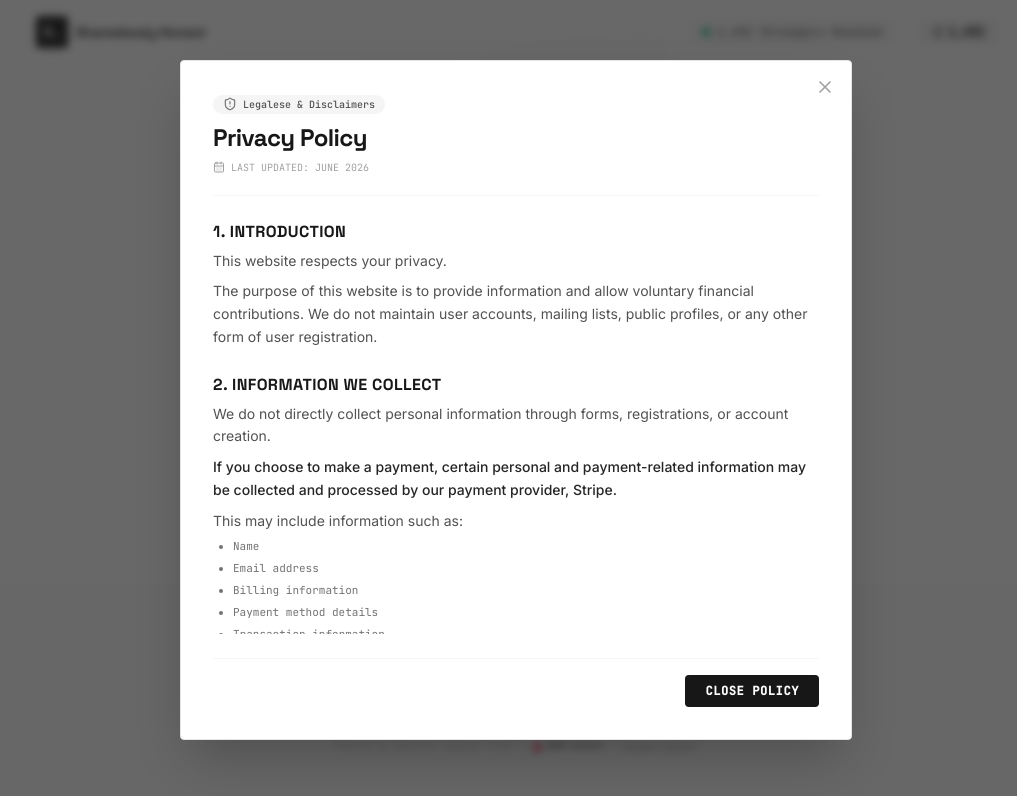
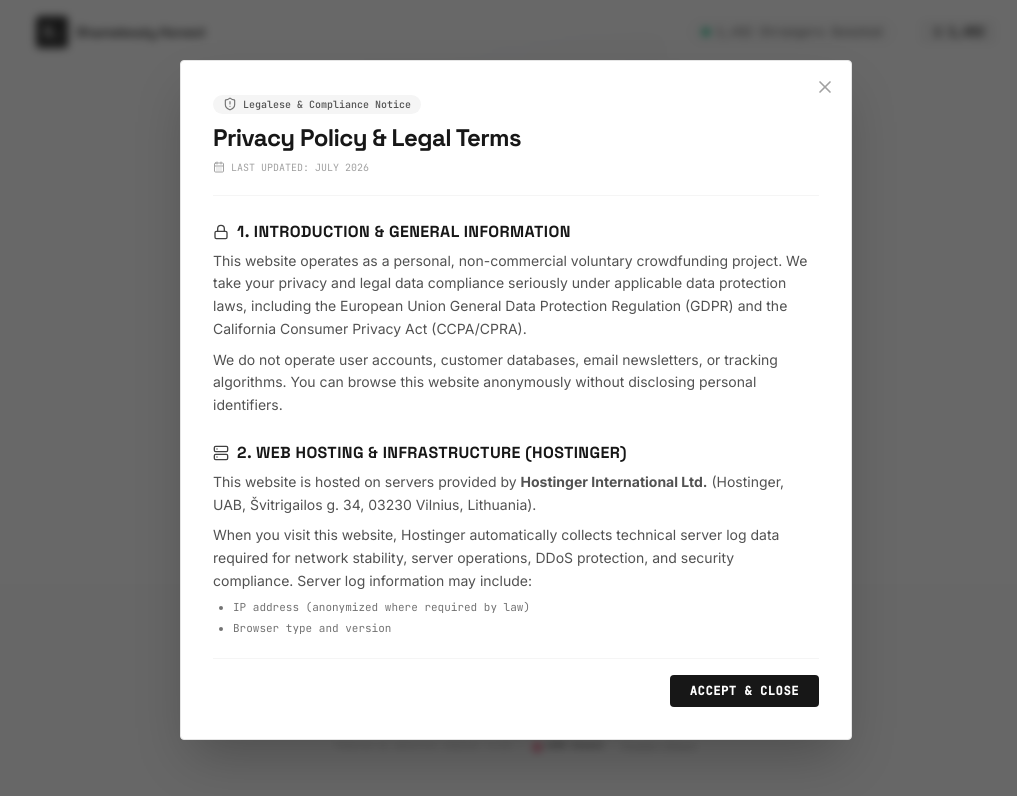
Before and after one commit to dgdentallabor-dot/I-want-to-be, a React (Vite) app: page / in a window 1280 px wide. Both pictures are taken after a click on the button "Privacy Policy". Shown: the part 9799-10595 px from the top of the page, without its empty margins (124-1141 px from the left). Built offline with nearby package versions, Linux system fonts and the light colour scheme; no server answers.

Commit message:
feat: update privacy modal and refresh review avatars
Refined the privacy modal with enhanced UI components and expanded legal labeling. Updated review avatars for better visual variety.

```diff
--- a/src/components/PrivacyModal.tsx
+++ b/src/components/PrivacyModal.tsx
@@ -1,5 +1,5 @@
 import React from "react";
-import { X, ShieldAlert, FileText, CalendarDays } from "lucide-react";
+import { X, ShieldAlert, CalendarDays, Lock, ExternalLink, Server, Coins } from "lucide-react";
 import { motion, AnimatePresence } from "motion/react";
 
 interface PrivacyModalProps {
@@ -27,7 +27,7 @@ export default function PrivacyModal({ isOpen, onClose }: PrivacyModalProps) {
             animate={{ scale: 1, y: 0, opacity: 1 }}
             exit={{ scale: 0.96, y: 15, opacity: 0 }}
             transition={{ type: "spring", duration: 0.38 }}
-            className="relative w-full max-w-2xl max-h-[85vh] overflow-hidden rounded-sm border border-neutral-200 bg-white p-6 md:p-8 shadow-2xl flex flex-col"
+            className="relative w-full max-w-2xl max-h-[85vh] overflow-hidden rounded-sm border border-neutral-200 bg-white p-6 md:p-8 shadow-2xl flex flex-col z-10"
           >
             {/* Close Button */}
             <button
@@ -42,137 +42,153 @@ export default function PrivacyModal({ isOpen, onClose }: PrivacyModalProps) {
             <div className="mb-6 shrink-0 border-b border-neutral-100 pb-5">
               <div className="inline-flex items-center gap-1.5 rounded-full bg-neutral-100 px-2.5 py-0.5 font-mono text-[10px] font-medium text-neutral-600 mb-2">
                 <ShieldAlert className="h-3.5 w-3.5 text-neutral-500" />
-                <span>Legalese & Disclaimers</span>
+                <span>Legalese & Compliance Notice</span>
               </div>
               <h3 className="font-display text-2xl font-black tracking-tight text-neutral-900">
-                Privacy Policy
+                Privacy Policy & Legal Terms
               </h3>
               <div className="mt-1.5 flex items-center gap-1.5 text-neutral-400 font-mono text-[10px] uppercase">
                 <CalendarDays className="h-3 w-3" />
-                <span>Last Updated: June 2026</span>
+                <span>Last Updated: July 2026</span>
               </div>
             </div>
 
             {/* Scrollable Content */}
             <div className="flex-1 overflow-y-auto pr-2 space-y-6 font-sans text-xs sm:text-sm text-neutral-600 leading-relaxed custom-scrollbar">
+
+              {/* 1. Introduction */}
               <div>
-                <h4 className="font-display text-neutral-900 font-bold text-sm sm:text-base mb-1.5 uppercase tracking-wide">
-                  1. Introduction
+                <h4 className="font-display text-neutral-900 font-bold text-sm sm:text-base mb-1.5 uppercase tracking-wide flex items-center gap-2">
+                  <Lock className="h-4 w-4 text-neutral-700" />
+                  <span>1. Introduction & General Information</span>
                 </h4>
-                <p>This website respects your privacy.</p>
+                <p>
+                  This website operates as a personal, non-commercial voluntary crowdfunding project. We take your privacy and legal data compliance seriously under applicable data protection laws, including the European Union General Data Protection Regulation (GDPR) and the California Consumer Privacy Act (CCPA/CPRA).
+                </p>
                 <p className="mt-2">
-                  The purpose of this website is to provide information and allow voluntary financial contributions. We do not maintain user accounts, mailing lists, public profiles, or any other form of user registration.
+                  We do not operate user accounts, customer databases, email newsletters, or tracking algorithms. You can browse this website anonymously without disclosing personal identifiers.
                 </p>
               </div>
 
+              {/* 2. Web Hosting Provider - Hostinger */}
               <div>
-                <h4 className="font-display text-neutral-900 font-bold text-sm sm:text-base mb-1.5 uppercase tracking-wide">
-                  2. Information We Collect
-                </h4>
-                <p>We do not directly collect personal information through forms, registrations, or account creation.</p>
-                <p className="mt-2 font-medium text-neutral-800">
-                  If you choose to make a payment, certain personal and payment-related information may be collected and processed by our payment provider, Stripe.
-                </p>
-                <p className="mt-2">This may include information such as:</p>
-                <ul className="list-disc pl-5 mt-1.5 space-y-1 font-mono text-[11px] text-neutral-500">
-                  <li>Name</li>
-                  <li>Email address</li>
-                  <li>Billing information</li>
-                  <li>Payment method details</li>
-                  <li>Transaction information</li>
-                </ul>
-                <p className="mt-2">We do not receive or store your full payment card details.</p>
-              </div>
-
-              <div>
-                <h4 className="font-display text-neutral-900 font-bold text-sm sm:text-base mb-1.5 uppercase tracking-wide">
-                  3. Payment Processing
+                <h4 className="font-display text-neutral-900 font-bold text-sm sm:text-base mb-1.5 uppercase tracking-wide flex items-center gap-2">
+                  <Server className="h-4 w-4 text-neutral-700" />
+                  <span>2. Web Hosting & Infrastructure (Hostinger)</span>
                 </h4>
                 <p>
-                  All payments are processed securely by Stripe. Stripe acts as an independent payment processor and handles personal information according to its own privacy practices.
+                  This website is hosted on servers provided by <strong>Hostinger International Ltd.</strong> (Hostinger, UAB, Švitrigailos g. 34, 03230 Vilnius, Lithuania).
                 </p>
                 <p className="mt-2">
-                  For more information, please review Stripe's Privacy Policy:{" "}
+                  When you visit this website, Hostinger automatically collects technical server log data required for network stability, server operations, DDoS protection, and security compliance. Server log information may include:
+                </p>
+                <ul className="list-disc pl-5 mt-1.5 space-y-1 font-mono text-[11px] text-neutral-500">
+                  <li>IP address (anonymized where required by law)</li>
+                  <li>Browser type and version</li>
+                  <li>Operating system</li>
+                  <li>Referrer URL</li>
+                  <li>Date and time of server access</li>
+                  <li>HTTP request header details</li>
+                </ul>
+                <p className="mt-2">
+                  <strong>Legal Basis:</strong> Processing of server logs is based on Art. 6(1)(f) GDPR (Legitimate Interest) to ensure secure server infrastructure and prevent cyberattacks. For more information, please review Hostinger's Privacy Policy:{" "}
                   <a
-                    href="https://stripe.com/privacy"
+                    href="https://www.hostinger.com/privacy-policy"
                     target="_blank"
                     rel="noreferrer"
-                    className="text-neutral-900 font-medium underline hover:text-neutral-700 font-mono text-[12px]"
+                    className="inline-flex items-center gap-1 text-neutral-900 font-medium underline hover:text-neutral-700 font-mono text-[11px]"
                   >
-                    https://stripe.com/privacy
+                    <span>Hostinger Privacy Policy</span>
+                    <ExternalLink className="h-3 w-3" />
                   </a>
                 </p>
               </div>
 
+              {/* 3. Payment & Cryptocurrency Transfers - Trust Wallet */}
               <div>
-                <h4 className="font-display text-neutral-900 font-bold text-sm sm:text-base mb-1.5 uppercase tracking-wide">
-                  4. Server Logs
-                </h4>
-                <p>Like most websites, our hosting provider may automatically record technical information such as:</p>
-                <ul className="list-disc pl-5 mt-1.5 space-y-1 font-mono text-[11px] text-neutral-500">
-                  <li>IP address</li>
-                  <li>Browser type</li>
-                  <li>Operating system</li>
-                  <li>Date and time of access</li>
-                  <li>Requested pages</li>
-                </ul>
-                <p className="mt-2">This information is used solely for security, maintenance, and technical operation of the website.</p>
-              </div>
-
-              <div>
-                <h4 className="font-display text-neutral-900 font-bold text-sm sm:text-base mb-1.5 uppercase tracking-wide">
-                  5. Cookies
+                <h4 className="font-display text-neutral-900 font-bold text-sm sm:text-base mb-1.5 uppercase tracking-wide flex items-center gap-2">
+                  <Coins className="h-4 w-4 text-neutral-700" />
+                  <span>3. Cryptocurrency Contributions (Trust Wallet)</span>
                 </h4>
                 <p>
-                  This website does not intentionally use advertising cookies, tracking cookies, or marketing cookies.
-                  However, certain technical cookies may be used by third-party services necessary for the operation of the website, including payment processing services.
+                  <strong>No Fiat Processing:</strong> We do not accept credit cards, debit cards, bank transfers, or traditional payment cards.
+                </p>
+                <p className="mt-2 font-medium text-neutral-800">
+                  Voluntary contributions are made exclusively via cryptocurrency transfers directly to our public wallet address using non-custodial wallet applications, such as <strong>Trust Wallet</strong>, or other decentralized web3 software.
+                </p>
+                <p className="mt-2">
+                  Trust Wallet (operated by DApps Platform, Inc.) is a non-custodial software wallet. We do not collect, process, or store your private key, seed phrase, financial bank details, or personal identity when you interact with Trust Wallet or send cryptocurrency.
+                </p>
+                <p className="mt-2">
+                  For details on how Trust Wallet processes technical data when utilizing their application, visit:{" "}
+                  <a
+                    href="https://trustwallet.com/privacy-policy"
+                    target="_blank"
+                    rel="noreferrer"
+                    className="inline-flex items-center gap-1 text-neutral-900 font-medium underline hover:text-neutral-700 font-mono text-[11px]"
+                  >
+                    <span>Trust Wallet Privacy Policy</span>
+                    <ExternalLink className="h-3 w-3" />
+                  </a>
                 </p>
               </div>
 
+              {/* 4. Public Blockchain Immutability Disclaimer */}
               <div>
                 <h4 className="font-display text-neutral-900 font-bold text-sm sm:text-base mb-1.5 uppercase tracking-wide">
-                  6. Third-Party Services
+                  4. Public Blockchain Ledger & Privacy Notice
                 </h4>
-                <p>This website may utilize third-party services that operate independently from us, including:</p>
-                <ul className="list-disc pl-5 mt-1.5 space-y-1 font-mono text-[11px] text-neutral-500">
-                  <li>Stripe (payment processing)</li>
-                  <li>Hosting providers</li>
-                  <li>Security and infrastructure providers</li>
-                </ul>
-                <p className="mt-2">These providers may process personal data according to their own privacy policies.</p>
-              </div>
-
-              <div>
-                <h4 className="font-display text-neutral-900 font-bold text-sm sm:text-base mb-1.5 uppercase tracking-wide">
-                  7. Data Retention
-                </h4>
-                <p>We do not maintain a separate database of donor information.</p>
+                <p>
+                  Cryptocurrency transactions occur on public, decentralized blockchain networks (such as Base / Ethereum). Blockchain ledgers are public, permanent, transparent, and globally distributed databases.
+                </p>
                 <p className="mt-2">
-                  Transaction-related information may be retained by Stripe and other service providers as required by law, accounting obligations, fraud prevention requirements, or regulatory compliance.
+                  When you transmit a cryptocurrency contribution, your public wallet address, transaction hash, timestamp, and amount transferred become permanently recorded on the public blockchain. We do not own, control, or possess the ability to alter, delete, or modify public blockchain records.
                 </p>
               </div>
 
+              {/* 5. Cookies & Tracking Technologies */}
               <div>
                 <h4 className="font-display text-neutral-900 font-bold text-sm sm:text-base mb-1.5 uppercase tracking-wide">
-                  8. Your Rights
+                  5. Cookies & Tracking
                 </h4>
-                <p>Depending on your jurisdiction, you may have rights regarding your personal data, including:</p>
-                <ul className="list-disc pl-5 mt-1.5 space-y-1 font-mono text-[11px] text-neutral-500">
-                  <li>Access to your data</li>
-                  <li>Correction of inaccurate information</li>
-                  <li>Deletion of personal information where applicable</li>
-                  <li>Restriction of processing</li>
-                  <li>Data portability</li>
-                </ul>
-                <p className="mt-2">Requests regarding payment information should generally be directed to Stripe.</p>
+                <p>
+                  This website does not use tracking cookies, advertising trackers, Google Analytics, Facebook Pixel, or cross-site telemetry tools. No tracking identifiers are stored on your device.
+                </p>
               </div>
 
+              {/* 6. Voluntary Nature & Legal Disclaimers */}
               <div>
                 <h4 className="font-display text-neutral-900 font-bold text-sm sm:text-base mb-1.5 uppercase tracking-wide">
-                  9. Contact
+                  6. Voluntary Gift Disclaimer & Non-Refundability
                 </h4>
                 <p>
-                  If you have questions regarding this Privacy Policy, you may contact:{" "}
+                  All contributions submitted via cryptocurrency are completely voluntary personal gifts made without expectation of goods, services, equity, interest, financial returns, or tax deductions.
+                </p>
+                <p className="mt-2">
+                  Due to the irreversible nature of decentralized blockchain networks, all cryptocurrency transfers are final and non-refundable. This website does not offer financial advice or regulated investment opportunities.
+                </p>
+              </div>
+
+              {/* 7. Data Subject Rights (GDPR & CCPA) */}
+              <div>
+                <h4 className="font-display text-neutral-900 font-bold text-sm sm:text-base mb-1.5 uppercase tracking-wide">
+                  7. Your Rights under Data Protection Laws
+                </h4>
+                <p>
+                  Under GDPR (EU) and CCPA (USA), users have rights regarding personal data, including the right to request access, rectification, or deletion of personal data held by data controllers.
+                </p>
+                <p className="mt-2">
+                  Because we do not collect personal names, emails, or user profiles, we hold no personal database files. Note that data permanently recorded on public decentralized blockchains cannot be altered or erased by any party due to mathematical protocol design.
+                </p>
+              </div>
+
+              {/* 8. Contact & Controller Information */}
+              <div>
+                <h4 className="font-display text-neutral-900 font-bold text-sm sm:text-base mb-1.5 uppercase tracking-wide">
+                  8. Contact Information
+                </h4>
+                <p>
+                  If you have legal or privacy questions regarding this website or hoster notifications, please contact the site operator at:{" "}
                   <a
                     href="mailto:info@shamelesslyhonest.com"
                     className="text-neutral-900 font-medium underline font-mono text-[12px]"
@@ -182,12 +198,16 @@ export default function PrivacyModal({ isOpen, onClose }: PrivacyModalProps) {
                 </p>
               </div>
 
+              {/* 9. Policy Revisions */}
               <div>
                 <h4 className="font-display text-neutral-900 font-bold text-sm sm:text-base mb-1.5 uppercase tracking-wide">
-                  10. Changes to This Policy
+                  9. Revisions & Updates
                 </h4>
-                <p>This Privacy Policy may be updated from time to time. Any changes will be posted on this page with an updated revision date.</p>
+                <p>
+                  We reserve the right to modify this Privacy Policy at any time to reflect legal changes or technical updates. The latest version will always be accessible via this link.
+                </p>
               </div>
+
             </div>
 
             {/* Footer actions of modal */}
@@ -196,12 +216,12 @@ export default function PrivacyModal({ isOpen, onClose }: PrivacyModalProps) {
                 onClick={onClose}
                 className="rounded-sm bg-neutral-900 px-5 py-2 font-mono text-xs font-bold uppercase tracking-wider text-white hover:bg-neutral-800 transition-colors cursor-pointer"
               >
-                Close Policy
+                Accept & Close
               </button>
             </div>
           </motion.div>
         </div>
       )}
-    </ AnimatePresence>
+    </AnimatePresence>
   );
 }
```
Also changed, not shown: src/components/FakeReviews.tsx (+6 -6 lines).
